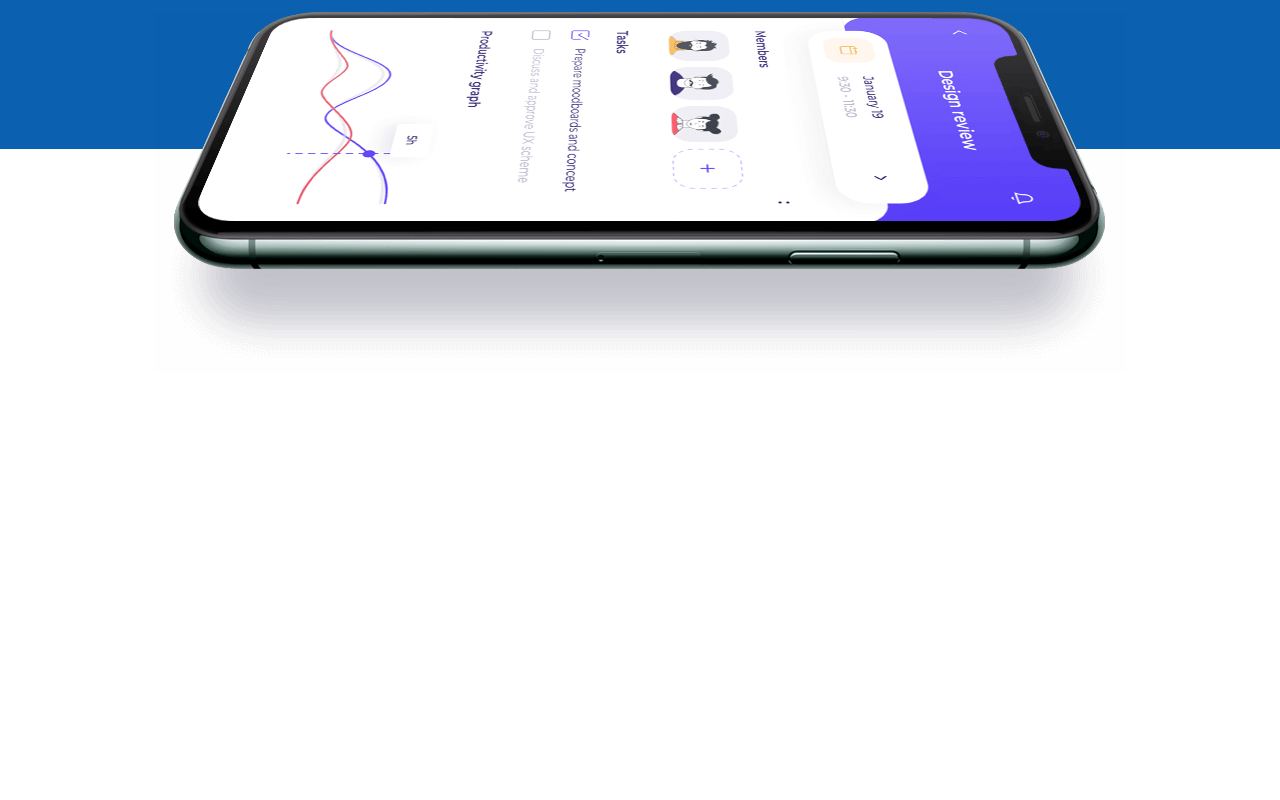
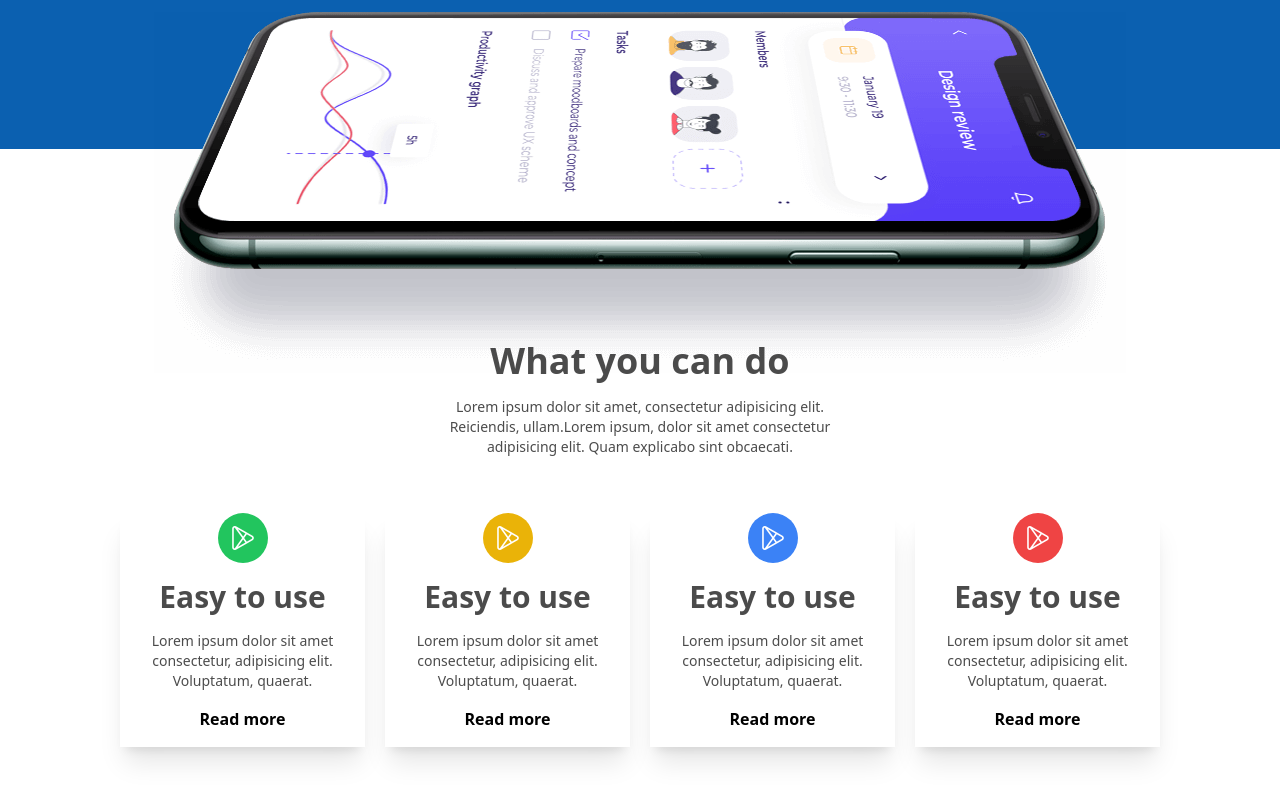
Before and after one commit to nadimhasan-web/Appie., a plain HTML site: page index.html in a window 1280 px wide. Shown: the part 644-1444 px from the top of the page. Before the commit the page ends 1017 px from the top, so only its background shows below. Drawn offline with nearby package versions, Linux system fonts and the light colour scheme.

Commit message:
grid part

```diff
--- a/index.html
+++ b/index.html
@@ -43,7 +43,8 @@
                 <div class="space-y-5 pt-5 lg:pt-24">
                     <h1 class="font-bold text-4xl lg:text-6xl text-center">Creative away to <br> Showcase your <span
                             class="text-orange-600">App</span></h1>
-                    <p class="text-center opacity-70">Your app gets maximum attention and gets more and more downloads.</p>
+                    <p class="text-center opacity-70">Your app gets maximum attention and gets more and more downloads.
+                    </p>
                     <div class="flex justify-center space-x-4">
                         <button
                             class="bg-orange-600 font-semibold rounded-lg border-2 border-orange-600 px-5 py-4 hover:bg-transparent duration-300">Get
@@ -53,11 +54,62 @@
                     </div>
                 </div>
                 <div class="flex justify-center">
-                    <img class="translate-y-20 md:translate-y-40 lg:translate-y-56"  src="assets/hero-thumb-4.png" alt="mobile">
+                    <img class="translate-y-20 md:translate-y-40 lg:translate-y-56" src="assets/hero-thumb-4.png"
+                        alt="mobile">
                 </div>
             </div>
         </div>
     </header>
+    <main>
+        <div class="container mx-auto py-24 lg:py-48 lg:px-24">
+            <divt class="text-center space-y-4">
+                <h2 class="text-4xl font-bold opacity-70">What you can do</h2>
+                <p class="text-sm opacity-70">Lorem ipsum dolor sit amet, consectetur adipisicing elit. <br> Reiciendis, ullam.Lorem ipsum, dolor sit amet consectetur <br>adipisicing elit. Quam explicabo sint obcaecati.</p>
+            </divt>
+            <div class="grid grid-cols-1 md:grid-cols-2 lg:grid-cols-4 gap-5 my-14 px-6">
+                <div class="shadow-xl">
+                    <div class="w-[50px] h-[50px] mx-auto bg-green-500 rounded-full flex justify-center items-center">
+                        <img src="assets/play-store.png" alt="">
+                    </div>
+                    <div class="p-4 space-y-4 text-center">
+                        <h3 class="font-semibold text-3xl opacity-70">Easy to use</h3>
+                        <p class="text-sm opacity-70">Lorem ipsum dolor sit amet consectetur, adipisicing elit. Voluptatum, quaerat.</p>
+                        <button class="font-bold">Read more</button>
+                    </div>
+                </div>
+                <div class="shadow-xl">
+                    <div class="w-[50px] h-[50px] mx-auto bg-yellow-500 rounded-full flex justify-center items-center">
+                        <img src="assets/play-store.png" alt="">
+                    </div>
+                    <div class="p-4 space-y-4 text-center">
+                        <h3 class="font-semibold text-3xl opacity-70">Easy to use</h3>
+                        <p class="text-sm opacity-70">Lorem ipsum dolor sit amet consectetur, adipisicing elit. Voluptatum, quaerat.</p>
+                        <button class="font-bold">Read more</button>
+                    </div>
+                </div>
+                <div class="shadow-xl">
+                    <div class="w-[50px] h-[50px] mx-auto bg-blue-500 rounded-full flex justify-center items-center">
+                        <img src="assets/play-store.png" alt="">
+                    </div>
+                    <div class="p-4 space-y-4 text-center">
+                        <h3 class="font-semibold text-3xl opacity-70">Easy to use</h3>
+                        <p class="text-sm opacity-70">Lorem ipsum dolor sit amet consectetur, adipisicing elit. Voluptatum, quaerat.</p>
+                        <button class="font-bold">Read more</button>
+                    </div>
+                </div>
+                <div class="shadow-xl">
+                    <div class="w-[50px] h-[50px] mx-auto bg-red-500 rounded-full flex justify-center items-center">
+                        <img src="assets/play-store.png" alt="">
+                    </div>
+                    <div class="p-4 space-y-4 text-center">
+                        <h3 class="font-semibold text-3xl opacity-70">Easy to use</h3>
+                        <p class="text-sm opacity-70">Lorem ipsum dolor sit amet consectetur, adipisicing elit. Voluptatum, quaerat.</p>
+                        <button class="font-bold">Read more</button>
+                    </div>
+                </div>
+            </div>
+        </div>
+    </main>
 </body>
 
 </html>
```
